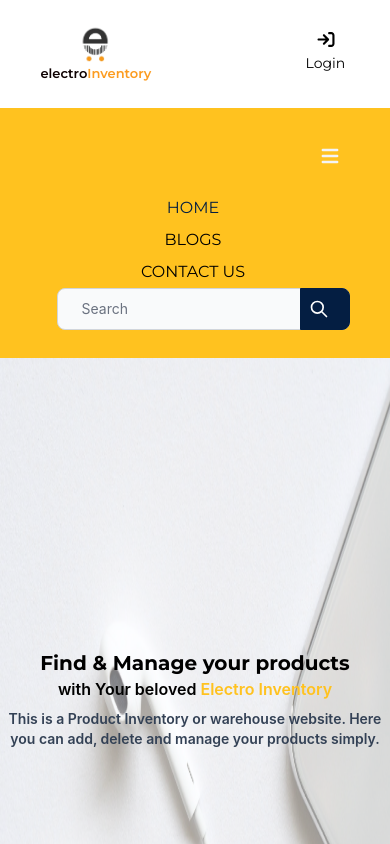
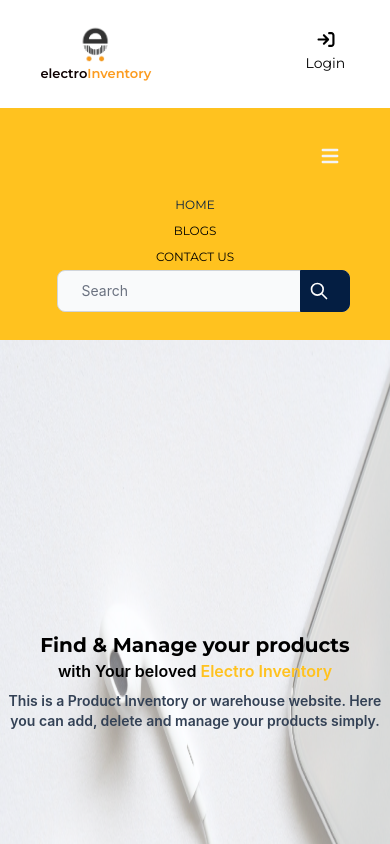
Before and after one commit to amiribnjaman/electroenventory-website-client-a11, a React (Create React App) app: page / in a window 390 px wide. Both pictures are taken after a click on the button "Open main menu". Shown: the top 844 px of the page. Built offline with nearby package versions, Linux system fonts and the light colour scheme; no server answers.

Commit message:
Nav bar updated

```diff
--- a/src/components/Shared/NavBar/MainNavBar/MainNavBar.js
+++ b/src/components/Shared/NavBar/MainNavBar/MainNavBar.js
@@ -21,31 +21,31 @@ const MainNavBar = () => {
                     </button>
                     <div className={`${showMobileMenu ? 'block' : 'hidden'} w-full items-center justify-center md:flex md:w-auto" id="mobile-menu`}>
                         <div>
-                            <ul className="flex flex-col mt-4 md:flex-row items-center md:space-x-8 md:mt-0 md:text-[13px] md:font-medium uppercase">
+                            <ul className="flex flex-col mt-4 md:flex-row items-center md:space-x-8 md:mt-0 text-[12px] lg:text-[13px] md:font-medium uppercase">
                                 <li>
-                                    <Link to="/" className="block py-1 md:py-2 pr-4 pl-3 text-[#041E42]  rounded md:bg-transparent md:p-0 dark:text-white" aria-current="page">Home</Link>
+                                    <Link to="/" className="block py-1 md:py-2 px-3 text-[#041E42]  rounded md:bg-transparent md:p-0 dark:text-white" aria-current="page">Home</Link>
                                 </li>
                                 {user?.email ?
                                     <>
                                         <li>
-                                            <Link to="/manageinventories" className="block py-1 md:py-2 pr-4 pl-3 text-black  rounded md:bg-transparent  md:p-0 dark:text-white" aria-current="page">Manage Inventories</Link>
+                                            <Link to="/manageinventories" className="block py-1 md:py-2 px-3 text-black  rounded md:bg-transparent  md:p-0 dark:text-white" aria-current="page">Manage Inventories</Link>
                                         </li>
                                         <li>
-                                            <Link to="/addinventory" className="block py-1 md:py-2 pr-4 pl-3 text-black  rounded md:bg-transparent  md:p-0 dark:text-white" aria-current="page">Add Inventory</Link>
+                                            <Link to="/addinventory" className="block py-1 md:py-2 pr-3 pl-3 text-black  rounded md:bg-transparent  md:p-0 dark:text-white" aria-current="page">Add Inventory</Link>
                                         </li>
                                         <li>
-                                            <Link to="/myitems" className="block py-1 md:py-2 pr-4 pl-3 text-black  rounded md:bg-transparent  md:p-0 dark:text-white" aria-current="page">My Items</Link>
+                                            <Link to="/myitems" className="block py-1 md:py-2 px-3 text-black  rounded md:bg-transparent  md:p-0 dark:text-white" aria-current="page">My Items</Link>
                                         </li>
                                     </> : ''}
                                 <li>
-                                    <Link to="/blogs" className="block py-1 md:py-2 pr-4 pl-3 text-black  rounded md:bg-transparent  md:p-0 dark:text-white" aria-current="page">Blogs</Link>
+                                    <Link to="/blogs" className="block py-1 md:py-2 px-3 text-black  rounded md:bg-transparent  md:p-0 dark:text-white" aria-current="page">Blogs</Link>
                                 </li>
                                 <li>
-                                    <Link to="/contact-us" className="block py-1 md:py-2 pr-4 pl-3 text-black  rounded md:bg-transparent  md:p-0 dark:text-white" aria-current="page">Contact us</Link>
+                                    <Link to="/contact-us" className="block py-1 md:py-2 px-3 text-black  rounded md:bg-transparent  md:p-0 dark:text-white" aria-current="page">Contact us</Link>
                                 </li>
                             </ul>
                         </div>
-                        <div className='ml-4 lg:w-[270px] md:w-[190px]'>
+                        <div className='ml-4 lg:block md:hidden block lg:w-[270px] md:w-[190px]'>
                             <ul>
                                 <li>
                                     <form className="flex items-center">
```
